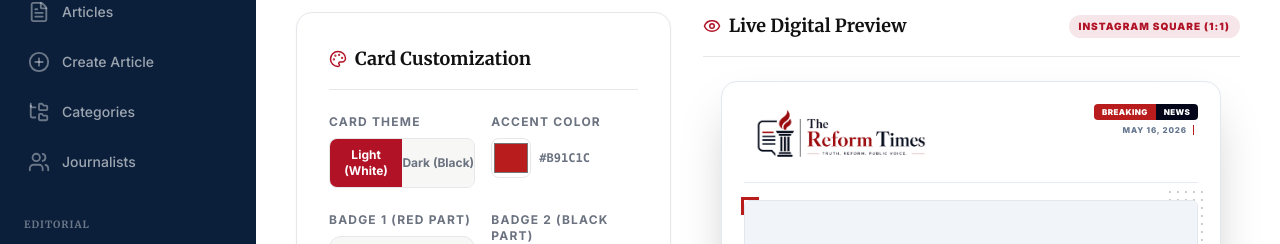
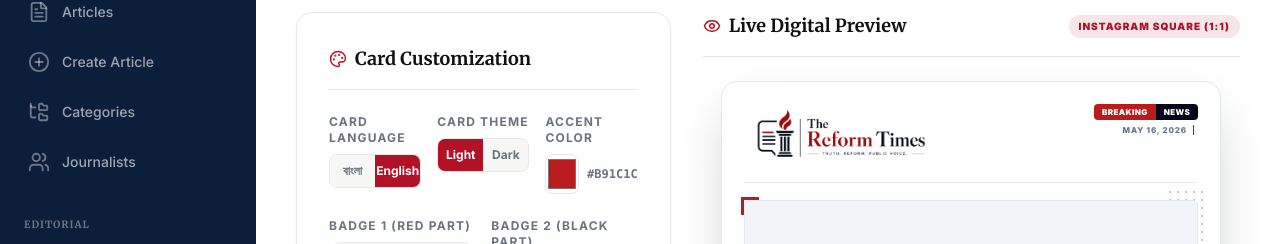
Before and after one commit to EasinArafatDeveloper/The-Reform-Times-news-portal, a Next.js app: page /en/admin/photocard in a window 1280 px wide. Shown: the part 184-428 px from the top of the page. Built offline with nearby package versions, Linux system fonts and the light colour scheme; no server answers; the database is empty.

Commit message:
feat: implement explicit Card Language toggle switch for independent Bengali and English photocard creation

```diff
--- a/src/app/[locale]/admin/photocard/page.tsx
+++ b/src/app/[locale]/admin/photocard/page.tsx
@@ -30,10 +30,33 @@ export default function PhotocardGenerator() {
   const [reporterTitle, setReporterTitle] = useState(isBangla ? 'দ্য রিফর্ম টাইমস' : 'The Reform Times');
   const [reporterAvatar, setReporterAvatar] = useState<string>('');
   const [reporterDisplayMode, setReporterDisplayMode] = useState<'profile' | 'generic' | 'hidden'>('profile');
+  const [cardLanguage, setCardLanguage] = useState<'bn' | 'en'>(isBangla ? 'bn' : 'en');
   const [sourceUrl, setSourceUrl] = useState('www.thereformtimes.com');
   const [themeMode, setThemeMode] = useState<'light' | 'dark'>('light');
   const [accentColor, setAccentColor] = useState('#b91c1c'); // Default red
   const [isGenerating, setIsGenerating] = useState(false);
+
+  const isCardBangla = cardLanguage === 'bn';
+
+  // Sync default placeholder texts when card language toggles
+  useEffect(() => {
+    const defaultBnHeadline = 'এখানে আপনার শক্তিশালী শিরোনামটি দুই বা তিন লাইনে লিখুন';
+    const defaultEnHeadline = 'Your Powerful Headline Goes Here in Two or Three Lines';
+    const defaultBnSummary = 'খবরের সংক্ষিপ্ত বিবরণ বা মূল বক্তব্য এখানে থাকবে। এটি সংক্ষিপ্ত, স্পষ্ট এবং প্রভাবশালী রাখুন।';
+    const defaultEnSummary = 'Brief summary or key highlight of the news goes here. Keep it short, clear, and impactful.';
+    const defaultBnCategory = 'রাজনীতি';
+    const defaultEnCategory = 'POLITICS';
+
+    if (cardLanguage === 'en') {
+      if (headline === defaultBnHeadline) setHeadline(defaultEnHeadline);
+      if (summary === defaultBnSummary) setSummary(defaultEnSummary);
+      if (category === defaultBnCategory) setCategory(defaultEnCategory);
+    } else {
+      if (headline === defaultEnHeadline) setHeadline(defaultBnHeadline);
+      if (summary === defaultEnSummary) setSummary(defaultBnSummary);
+      if (category === defaultEnCategory) setCategory(defaultBnCategory);
+    }
+  }, [cardLanguage]);
 
   // Fetch active admin profile settings on mount to auto-populate reporter details
   useEffect(() => {
@@ -46,7 +69,7 @@ export default function PhotocardGenerator() {
             setReporterName(data.name);
           }
           if (data.role) {
-            const roleText = isBangla
+            const roleText = isCardBangla
               ? (data.role.bn || data.role.en)
               : (data.role.en || data.role.bn);
             if (roleText) {
@@ -62,16 +85,16 @@ export default function PhotocardGenerator() {
       }
     }
     fetchAdminSettings();
-  }, [isBangla]);
+  }, [cardLanguage]);
 
   // Computed values based on display mode
   const drawReporterName = reporterDisplayMode === 'profile'
     ? reporterName
-    : (isBangla ? 'স্টাফ রিপোর্টার' : 'By Staff Reporter');
+    : (isCardBangla ? 'স্টাফ রিপোর্টার' : 'By Staff Reporter');
 
   const drawReporterTitle = reporterDisplayMode === 'profile'
     ? reporterTitle
-    : (isBangla ? 'দ্য রিফর্ম টাইমস' : 'The Reform Times');
+    : (isCardBangla ? 'দ্য রিফর্ম টাইমস' : 'The Reform Times');
 
   const drawReporterAvatar = reporterDisplayMode === 'profile'
     ? reporterAvatar
@@ -518,8 +541,30 @@ export default function PhotocardGenerator() {
             </h2>
           </div>
 
-          {/* Theme Mode and Color Theme */}
-          <div className="grid grid-cols-2 gap-4">
+          {/* Language, Theme Mode and Color Theme */}
+          <div className="grid grid-cols-1 sm:grid-cols-3 gap-4">
+            <div>
+              <label className="block text-xs font-bold uppercase tracking-widest text-caption mb-2">
+                {isBangla ? 'কার্ডের ভাষা' : 'Card Language'}
+              </label>
+              <div className="flex rounded-lg overflow-hidden border border-border">
+                <button
+                  type="button"
+                  onClick={() => setCardLanguage('bn')}
+                  className={`flex-1 py-2 text-xs font-bold transition-all ${cardLanguage === 'bn' ? 'bg-primary text-white' : 'bg-surface text-caption hover:text-body'}`}
+                >
+                  বাংলা
+                </button>
+                <button
+                  type="button"
+                  onClick={() => setCardLanguage('en')}
+                  className={`flex-1 py-2 text-xs font-bold transition-all ${cardLanguage === 'en' ? 'bg-primary text-white' : 'bg-surface text-caption hover:text-body'}`}
+                >
+                  English
+                </button>
+              </div>
+            </div>
+
             <div>
               <label className="block text-xs font-bold uppercase tracking-widest text-caption mb-2">
                 {isBangla ? 'কার্ডের থিম' : 'Card Theme'}
@@ -530,14 +575,14 @@ export default function PhotocardGenerator() {
                   onClick={() => setThemeMode('light')}
                   className={`flex-1 py-2 text-xs font-bold transition-all ${themeMode === 'light' ? 'bg-primary text-white' : 'bg-surface text-caption hover:text-body'}`}
                 >
-                  {isBangla ? 'লাইট (সাদা)' : 'Light (White)'}
+                  {isBangla ? 'লাইট' : 'Light'}
                 </button>
                 <button
                   type="button"
                   onClick={() => setThemeMode('dark')}
                   className={`flex-1 py-2 text-xs font-bold transition-all ${themeMode === 'dark' ? 'bg-primary text-white' : 'bg-surface text-caption hover:text-body'}`}
                 >
-                  {isBangla ? 'ডার্ক (কালো)' : 'Dark (Black)'}
+                  {isBangla ? 'ডার্ক' : 'Dark'}
                 </button>
               </div>
             </div>
```
